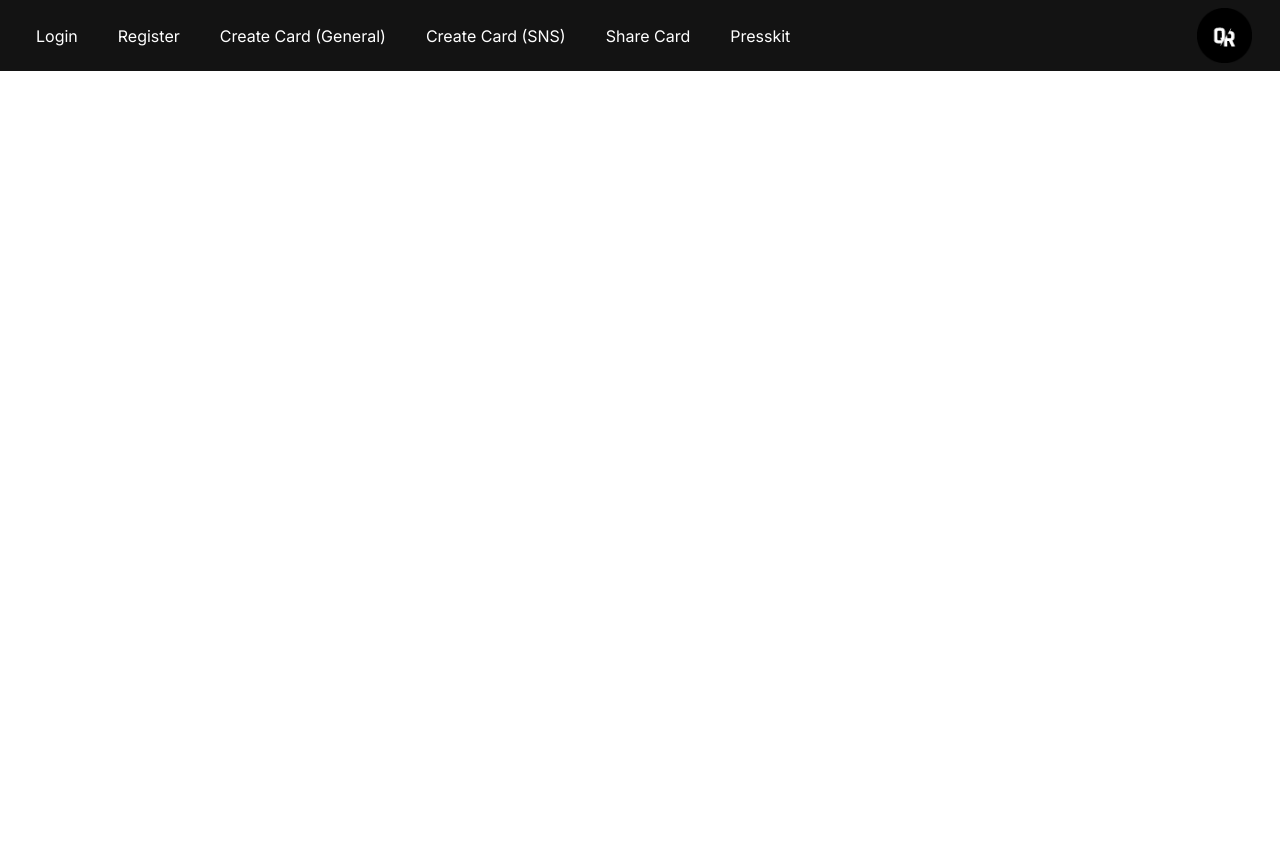
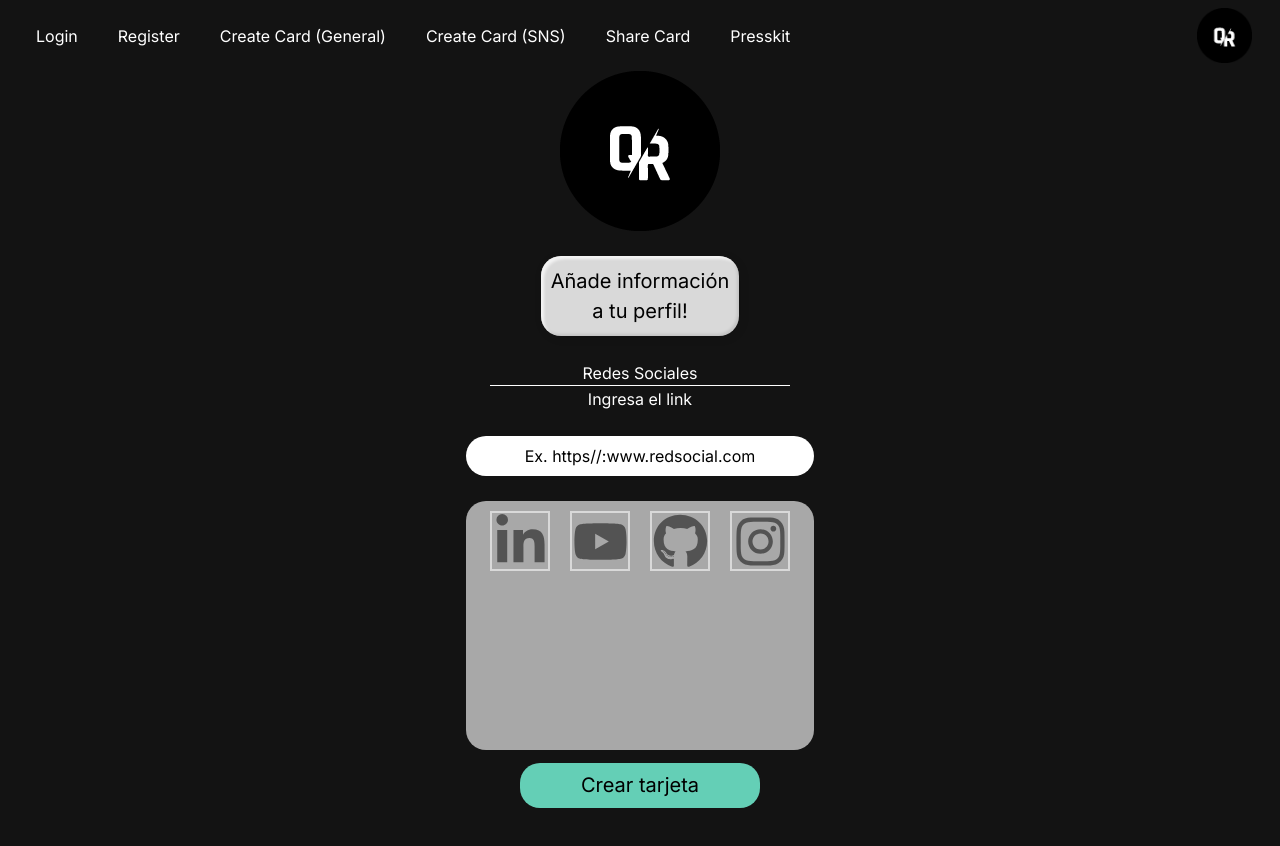
Before and after one commit to oicrruf/presskit-web, a React (Vite) app: page /CreateCardSNS in a window 1280 px wide. Shown: the top 846 px of the page. Before the commit the page ends 800 px from the top, so only its background shows below. Built offline with nearby package versions, Linux system fonts and the light colour scheme.

Commit message:
Sns styles fix

```diff
--- a/src/App.jsx
+++ b/src/App.jsx
@@ -14,7 +14,7 @@ function App () {
       <Routes>
         <Route path='/' element={<PrincipalPage />} /> {/* cambiar a inicio */}
         <Route path='/register' element={<Register />} />
-        {/* <Route path='/CreateCardSNS' element={<CreateCardSNS />} /> */}
+        <Route path='/CreateCardSNS' element={<Sns />} />
         <Route path='/CreateCardGeneral' element={<CreateCardGeneral />} />
         <Route path='/ShareCard' element={<ShareCard />} />
         <Route path='/login' element={<Login />} />
--- a/src/components/NavBar.jsx
+++ b/src/components/NavBar.jsx
@@ -19,7 +19,7 @@ export default function DefaultNavbar () {
         <a href='/CreateCardGeneral' className='p-5'>
           Create Card (General)
         </a>
-        <a href='#' className='p-5'>
+        <a href='/CreateCardSNS' className='p-5'>
           Create Card (SNS)
         </a>
         <a href='/ShareCard' className='p-5'>
@@ -44,7 +44,7 @@ export default function DefaultNavbar () {
             <a href='/CreateCardGeneral' className='px-5 py-2 flex justify-center items-center text-center'>
               Create Card (General)
             </a>
-            <a href='#' className='px-5 py-2 flex justify-center items-center text-center'>
+            <a href='/CreateCardSNS' className='px-5 py-2 flex justify-center items-center text-center'>
               Create Card (SNS)
             </a>
             <a href='/ShareCard' className='px-5 py-2 flex justify-center items-center text-center'>
--- a/src/pages/Sns.jsx
+++ b/src/pages/Sns.jsx
@@ -2,63 +2,51 @@ import React from 'react'
 import '../styles/Sns.css'
 import logo from '../assets/Logo_160x160.png'
 import { FontAwesomeIcon } from '@fortawesome/react-fontawesome'
-import { faLinkedinIn } from '@fortawesome/free-brands-svg-icons'
-import { faYoutube} from '@fortawesome/free-brands-svg-icons'
-import { faGithub } from '@fortawesome/free-brands-svg-icons'
-import { faInstagram } from '@fortawesome/free-brands-svg-icons'
+import { faLinkedinIn, faYoutube, faGithub, faInstagram } from '@fortawesome/free-brands-svg-icons'
 
 const Sns = () => {
-
-
-
-
   return (
     <div className='bg-black-medium h-screen flex flex-col items-center'>
       <div className='Logo'>
-        <img src={logo} alt='upload photo'/>
+        <img src={logo} alt='Logo' />
       </div>
       <section className='TxtBox'>
         <h2>Añade información </h2>
-        <h2>a tu perfil!!</h2>
+        <h2>a tu perfil!</h2>
       </section>
       <div className='SnsTextIntructions'>
         <h2>Redes Sociales</h2>
         <svg className='SvgLine'>
-        <line x1={0} y1={0} x2={1000} y2={0} strokeWidth={2} stroke="white"></line>
+          <line x1={0} y1={0} x2={1000} y2={0} strokeWidth={2} stroke='white' />
         </svg>
         <h2>Ingresa el link</h2>
       </div>
 
       <div>
-      <input type="text" className='InputSocial' value={'Ex. https//:www.redsocial.com'} />
+        <input type='text' className='InputSocial' value='Ex. https//:www.redsocial.com' />
 
         <section className='bg-grey-medium rounded-[20px] container'>
           <div className='IconBox'>
-      <FontAwesomeIcon icon={faLinkedinIn} className='Icon'/>
+            <FontAwesomeIcon icon={faLinkedinIn} className='Icon' />
           </div>
           <div className='IconBox'>
-      <FontAwesomeIcon icon={faYoutube} className='Icon'/>
+            <FontAwesomeIcon icon={faYoutube} className='Icon' />
           </div>
           <div className='IconBox'>
-      <FontAwesomeIcon icon={faGithub} className='Icon'/>
+            <FontAwesomeIcon icon={faGithub} className='Icon' />
           </div>
           <div className='IconBox'>
-      <FontAwesomeIcon icon={faInstagram} className='Icon'/>
+            <FontAwesomeIcon icon={faInstagram} className='Icon' />
           </div>
-
 
         </section>
       </div>
       <div>
 
-
         <button className='bg-green w-[240px] h-[45px] rounded-[20px] text-xl mb-5 text-black'>Crear tarjeta</button>
       </div>
 
-
-
     </div>
-
 
   )
 }
--- a/src/styles/Sns.css
+++ b/src/styles/Sns.css
@@ -7,23 +7,22 @@
 .Logo {
     display: grid;
     place-items: center;
-    border: white solid 2px;
     border-radius: 100px;
-    background-color: blanchedalmond;
     margin: 0 0 12.5px 0;
     }
 .TxtBox{
-
     color: black;
     margin: 12.5px 0 12.5px 0;
-    height: 52px;
     max-width: 500px;
+    padding: 10px;
     border-radius: 20px;
-    width: 16.23vw;
     text-align: center;
     font-family: Inter, Tahoma;
     background-color: #D9D9D9;
     box-shadow: inset 3px 3px 3px rgba(255,255,255,.7), inset -2px -2px 3px rgba(0,0,0,.1), 2px 2px 10px rgba(0,0,0,.1);
+}
+.TxtBox h2 {
+    font-size: 20px;
 }
 .InputSocial{
     font-family: Inter, Tahoma;
```
Lines whose indentation alone changed are shown as unchanged.
